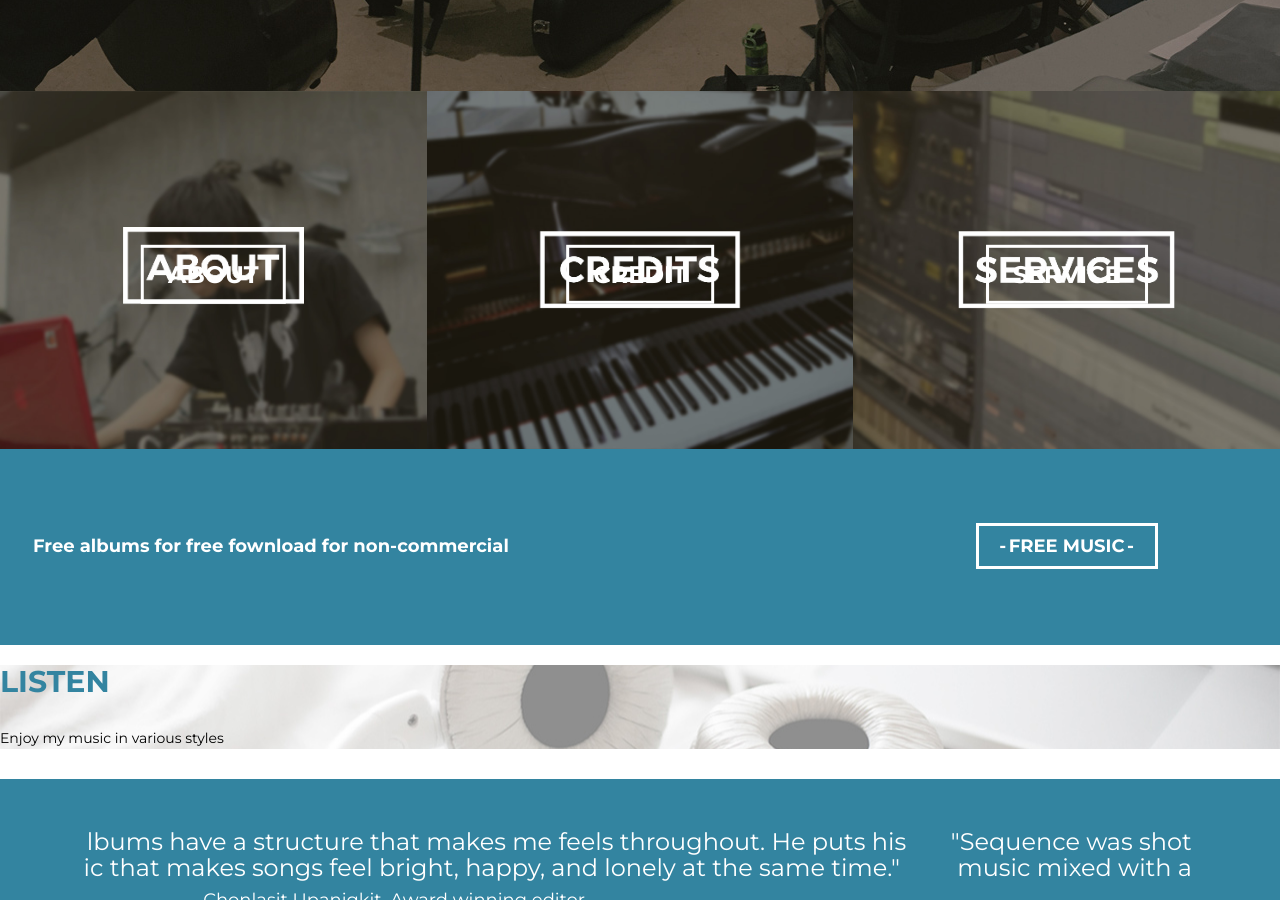
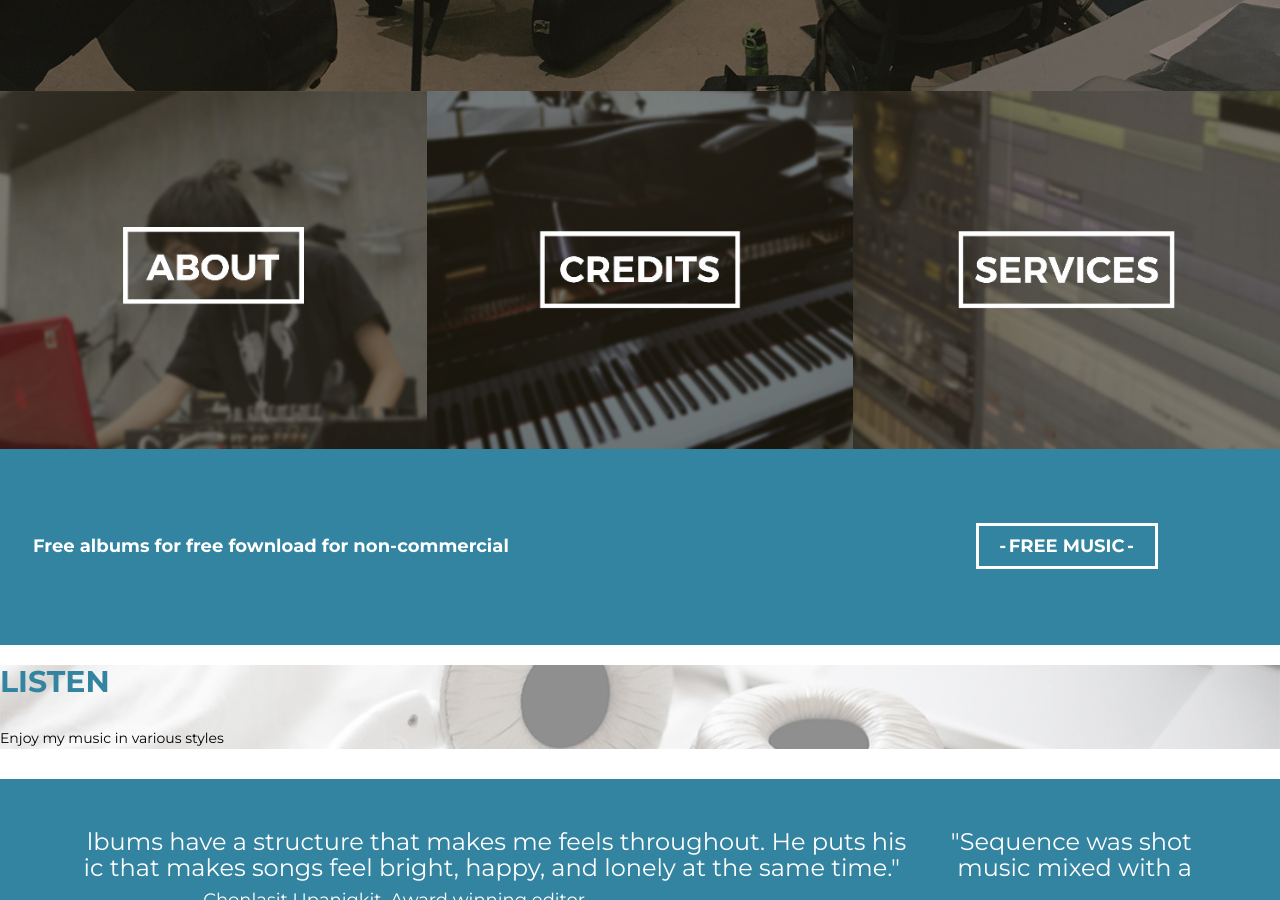
Before and after one commit to phil-wc/phil-wc.github.io, a Jekyll site: the page built from index.html, in a window 1280 px wide and 900 px high, scrolled down 559 px. Built offline with Jekyll 4.4.1, drawn with Linux system fonts in a browser that asks for light colours; nearby versions of some CDN libraries; the list of posts is cut into pages by our own code.

Commit message:
removed buttons on image. use image as link instead

```diff
--- a/_includes/home/profile.html
+++ b/_includes/home/profile.html
@@ -1,25 +1,25 @@
 <div class="container-fluid">
   <div class="row">
-    <div class="content col-lg-4 col-md-4 col-sm-12 col-xs-12">
+    <div class="content col-lg-4 col-md-4 col-sm-4 col-xs-12">
       <!-- About Me -->
       <img src="/assets/img/home/menu-about-bg.jpg" alt="menu-about-bg"/>
-      <div class="button-center-container">
+      <!-- <div class="button-center-container">
         <h3><a class="button-solid" href="{{ site.baseurl }}/music">ABOUT</a></h3>
-      </div>
+      </div> -->
     </div>
-    <div class="content col-lg-4 col-md-4 col-sm-12 col-xs-12">
+    <div class="content col-lg-4 col-md-4 col-sm-4 col-xs-12">
       <!-- Credits -->
       <img src="/assets/img/home/menu-credit-bg.jpg" alt="menu-credit-bg"/>
-      <div class="button-center-container">
-        <h3><a class="button-solid" href="{{ site.baseurl }}/music">CREDIT</a></h3
-      ></div>
+      <!-- <div class="button-center-container">
+        <h3><a class="button-solid" href="{{ site.baseurl }}/music">CREDIT</a></h3>
+      </div> -->
     </div>
-    <div class="content col-lg-4 col-md-4 col-sm-12 col-xs-12">
+    <div class="content col-lg-4 col-md-4 col-sm-4 col-xs-12">
       <!-- Services -->
       <img src="/assets/img/home/menu-service-bg.jpg" alt="menu-service-bg"/>
-      <div class="button-center-container">
+      <!-- <div class="button-center-container">
         <h3><a class="button-solid" href="{{ site.baseurl }}/music">SERVICE</a></h3>
-      </div>
+      </div> -->
     </div>
   </div>
 </div>
```
